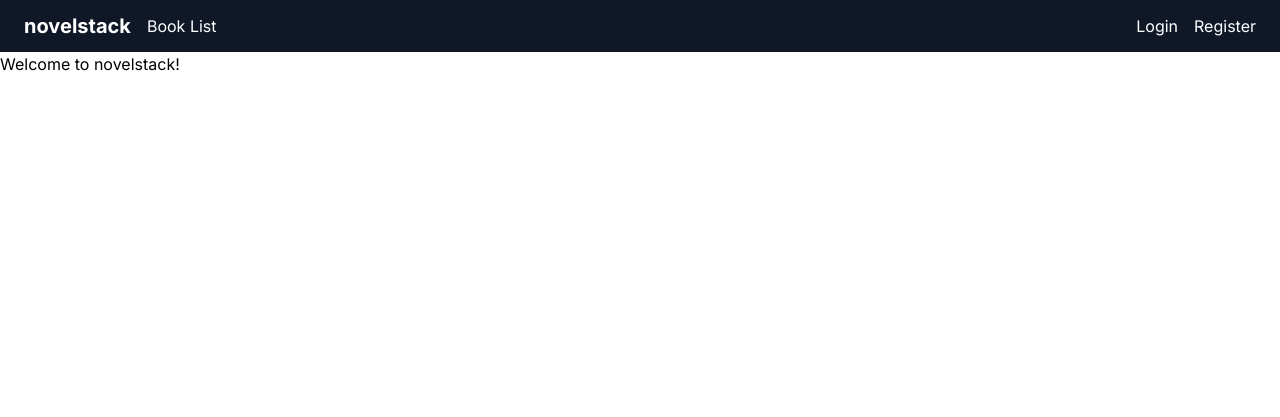
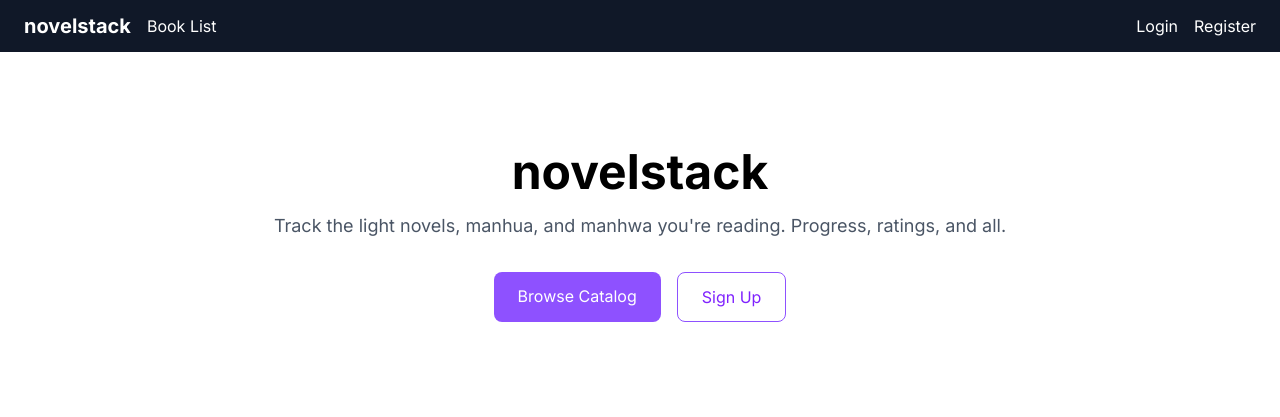
Before and after one commit to saineee/novelstack, a Django app: page / in a window 1280 px wide. Shown: the top 417 px of the page. Run offline with Django 5.2, Linux system fonts and the light colour scheme; style sheets or scripts are compiled from the project's sources.

Commit message:
add styled home landing page

```diff
--- a/templates/home.html
+++ b/templates/home.html
@@ -1,7 +1,16 @@
 {% extends 'base.html' %}
 {% block title %}Home{% endblock %}
-{% block content%}
-<div>
-    Welcome to novelstack!
+{% block content %}
+<div class="max-w-3xl mx-auto text-center py-24 px-4">
+    <h1 class="text-5xl font-bold mb-4">novelstack</h1>
+    <p class="text-lg text-gray-600 mb-8">Track the light novels, manhua, and manhwa you're reading. Progress, ratings, and all.</p>
+    <div class="flex justify-center gap-4">
+        <a href="{% url 'book_list' %}" class="px-6 py-3 bg-violet-500 text-white rounded-lg hover:bg-violet-600">Browse Catalog</a>
+        {% if user.is_authenticated %}
+            <a href="{% url 'library' %}" class="px-6 py-3 border border-violet-500 text-violet-600 rounded-lg hover:bg-violet-50">My Library</a>
+        {% else %}
+            <a href="{% url 'register' %}" class="px-6 py-3 border border-violet-500 text-violet-600 rounded-lg hover:bg-violet-50">Sign Up</a>
+        {% endif %}
+    </div>
 </div>
 {% endblock %}
```
